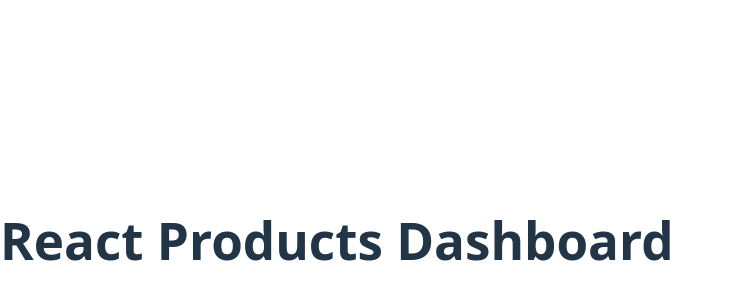
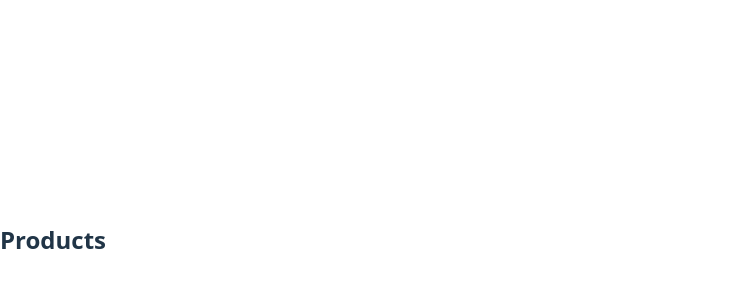
Before and after one commit to LucasPrietoAlmeida/react-products-dashboard, a React (Vite) app: page /products in a window 1280 px wide. Shown: the part 160-460 px from the top of the page, without its empty margins (0-731 px from the left). Built offline with nearby package versions, Linux system fonts and the light colour scheme.

Commit message:
feat: add base routing and page structure

```diff
--- a/package.json
+++ b/package.json
@@ -11,7 +11,8 @@
   },
   "dependencies": {
     "react": "^19.2.0",
-    "react-dom": "^19.2.0"
+    "react-dom": "^19.2.0",
+    "react-router-dom": "^7.12.0"
   },
   "devDependencies": {
     "@eslint/js": "^9.39.1",
--- a/src/App.tsx
+++ b/src/App.tsx
@@ -1,7 +1,24 @@
+import { BrowserRouter, Routes, Route, Navigate } from "react-router-dom"
+import LoginPage from "./pages/LoginPage"
+import ProductsPage from "./pages/ProductsPage"
+import ProductPage from "./pages/ProductPage"
+import NewProductPage from "./pages/NewProductPage"
+import NotFoundPage from "./pages/NotFoundPage"
+
 function App() {
+  return (
+    <BrowserRouter>
+      <Routes>
+        <Route path="/login" element={<LoginPage />} />
 
-  return (
-    <h1>React Products Dashboard    </h1>
+        <Route path="/" element={<Navigate to="/products" replace />} />
+        <Route path="/products" element={<ProductsPage />} />
+        <Route path="/products/new" element={<NewProductPage />} />
+        <Route path="/products/:id" element={<ProductPage />} />
+
+        <Route path="*" element={<NotFoundPage />} />
+      </Routes>
+    </BrowserRouter>
   )
 }
 
--- /dev/null
+++ b/src/pages/LoginPage.tsx
@@ -0,0 +1,3 @@
+export default function LoginPage(){
+    return <h2>Login</h2>
+}
--- /dev/null
+++ b/src/pages/NewProductPage.tsx
@@ -0,0 +1,3 @@
+export default function NewProductPage(){
+    return <h2>New Product</h2>
+}
--- /dev/null
+++ b/src/pages/NotFoundPage.tsx
@@ -0,0 +1,3 @@
+export default function NotFoundPage(){
+    return <h2>404 - Page not found</h2>
+}
--- /dev/null
+++ b/src/pages/ProductPage.tsx
@@ -0,0 +1,3 @@
+export default function ProductPage(){
+    return <h2>Product detail</h2>
+}
--- /dev/null
+++ b/src/pages/ProductsPage.tsx
@@ -0,0 +1,3 @@
+export default function ProductsPage(){
+    return <h2>Products</h2>
+}
```
Also changed, not shown: src/components/ProtectedRoute.tsx (added), 1 other file (tests, documents, lock files or other folders).
